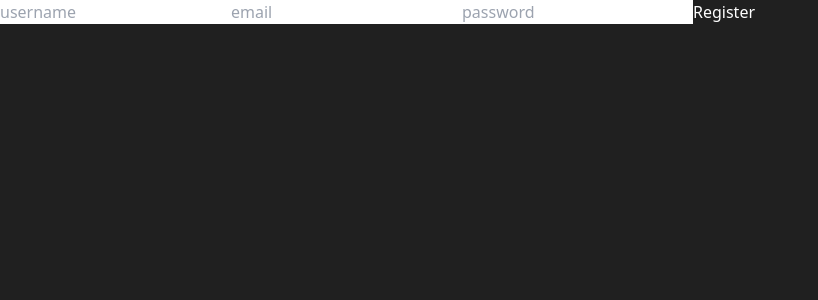
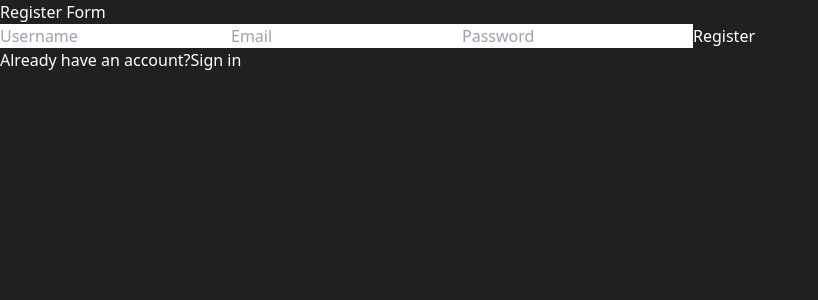
Before and after one commit to belenaguilarv/task_manager, a React (Vite) app in the folder frontend/: page /register in a window 1280 px wide. Shown: the top 300 px of the page, without its empty margins (0-818 px from the left). Built offline with nearby package versions, Linux system fonts and the light colour scheme.

Commit message:
Se agregó link a Login

```diff
--- a/frontend/src/pages/RegisterPage.jsx
+++ b/frontend/src/pages/RegisterPage.jsx
@@ -1,7 +1,7 @@
 import {useForm} from "react-hook-form"
 import { useAuth} from "../context/AuthContext"
 import { useEffect } from "react";
-import {useNavigate} from "react-router-dom"
+import {useNavigate, Link} from "react-router-dom"
 
 function RegisterPage() {
     const {
@@ -22,7 +22,11 @@ function RegisterPage() {
     })
 
     return(
-        <div className="bg-zinc-800 max-w-md p-10 rounded-md">
+        <div className="flex h-[calc(100vh-100px)] items-center justify-center">
+            <div className="bg-zinc-800 max-w-md w-full p-10 rounded-md">
+
+                <h1 className="text-2xl font-bold my-2">Register Form</h1>
+
                 {registerErrors.map((error, i) => (
                         <div className="bg-red-500 p-2 text-white" key={i}>
                             {error}
@@ -34,7 +38,7 @@ function RegisterPage() {
                         type="text"
                         {...register('username', {required: true})}
                         className="w-full bg bg-zinc-700 text-white px-4 py-2 rounded-md my-2"
-                    placeholder="username"
+                        placeholder="Username"
                     />
                     {
                         errors.username && (<p className="text-red-500">Username is required</p>)
@@ -43,7 +47,7 @@ function RegisterPage() {
                         type="email"
                         {...register('email', {required: true})}
                         className="w-full bg bg-zinc-600 text-white px-4 py-2 rounded-md my-2"
-                    placeholder="email"
+                        placeholder="Email"
                     />
                     {
                         errors.email && (<p className="text-red-500">Email is required</p>)
@@ -52,16 +56,24 @@ function RegisterPage() {
                         type="password"
                         {...register('password', {required: true})}
                         className="w-full bg bg-zinc-500 text-white px-4 py-2 rounded-md my-2"
-                    placeholder="password"
+                        placeholder="Password"
                     />
                     {
                         errors.password && (<p className="text-red-500">Password is required</p>)
                     }
                     <button
                         type="submit"
-                    className="w-full bg text-white px-4 py-2 rounded-md"
-                    >Register</button>
+                        className="w-full bg text-white px-4 py-2 rounded-md underline"
+                        >Register
+                    </button>
                 </form>
+                <p className="flex gap-x-2 justify-between mt-6">
+                    Already have an account?
+                    <Link to="/login" className="text-sky-500">
+                        Sign in
+                    </Link>
+                </p>
+            </div>
         </div>
     )
 }
```
Lines whose indentation alone changed are shown as unchanged.
